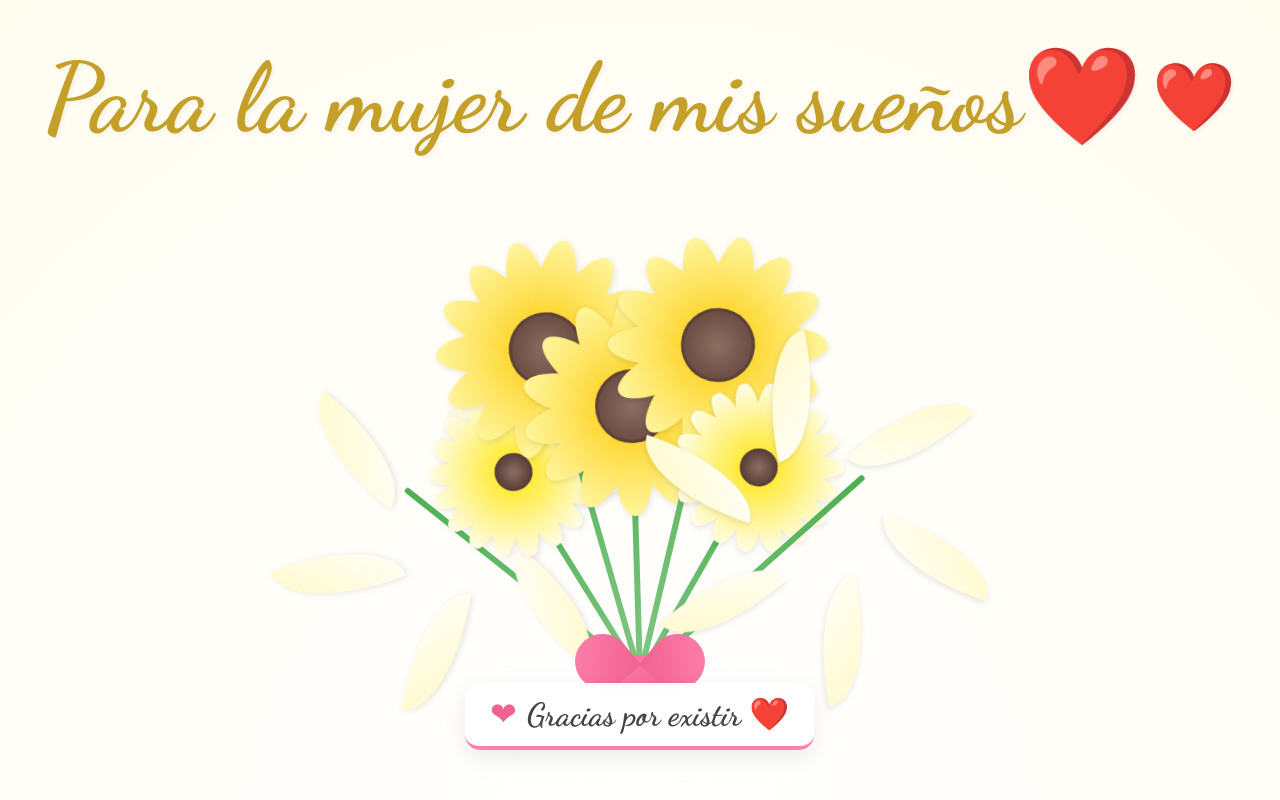
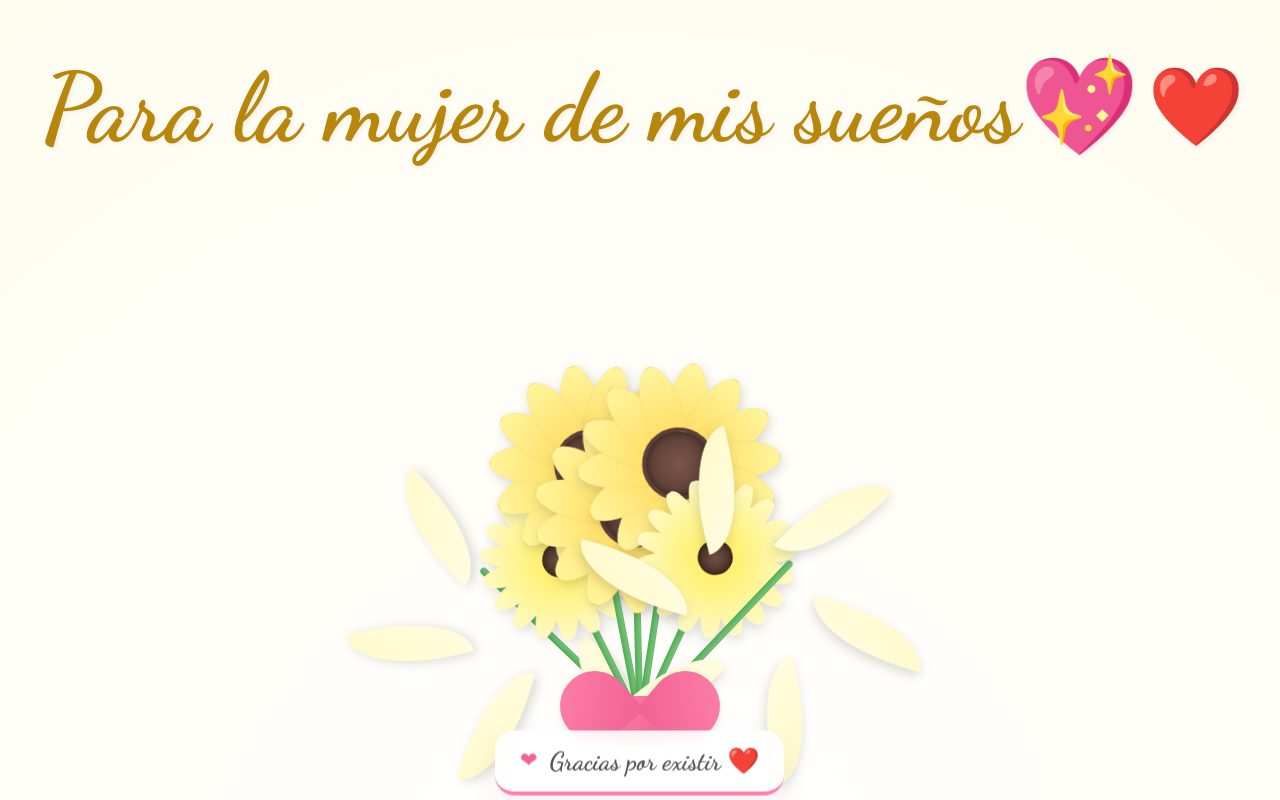
Before and after one commit to Gadiel-7/para-anita, a plain HTML site: page index.html in a window 1280 px wide. Shown: the top 800 px of the page. Drawn offline with Linux system fonts and the light colour scheme.

Commit message:
Update index.html

```diff
--- a/index.html
+++ b/index.html
@@ -7,17 +7,17 @@
     <link href="https://fonts.googleapis.com/css2?family=Montserrat:wght@300;500;600&family=Dancing+Script:wght@700&display=swap" rel="stylesheet">
     <style>
         :root {
-            --amarillo-girasol: #FDD835;
+            /* Paleta de Amarillos Vibrantes y Naturales */
+            --amarillo-girasol: #FFD54F;
             --amarillo-girasol-luz: #FFF59D;
-            --amarillo-gerbera: #FFEB3B;
+            --amarillo-gerbera: #FFEE58;
             --amarillo-lirio: #FFF9C4;
-            --girasol-centro-oscuro: #5D4037; /* Aclarado ligeramente para móvil */
-            --girasol-centro-medio: #8D6E63;
-            --verde-tallo: #4CAF50;
+            --girasol-centro-oscuro: #5D4037;
+            --girasol-centro-medio: #795548;
+            --verde-tallo: #66BB6A;
             --rosa-lazo: #FF80AB;
             --rosa-lazo-oscuro: #F06292;
-            --texto-oro: #C5A028;
-            --fondo-crema: #FFFCF5;
+            --texto-oro: #B8860B;
         }
 
         body {
@@ -25,7 +25,7 @@
             padding: 0;
             background: radial-gradient(circle at center, #ffffff 0%, #fffcf0 100%);
             font-family: 'Montserrat', sans-serif;
-            color: #333;
+            color: #444;
             display: flex;
             flex-direction: column;
             align-items: center;
@@ -33,28 +33,28 @@
             -webkit-font-smoothing: antialiased;
         }
 
-        /* --- ENCABEZADO --- */
+        /* --- ENCABEZADO ADAPTABLE --- */
         .header {
             text-align: center;
-            padding: 40px 20px 20px;
+            padding: 50px 15px 25px;
         }
 
         h1 {
             font-family: 'Dancing Script', cursive;
-            font-size: clamp(2.5rem, 10vw, 6rem); /* Responsivo */
+            font-size: clamp(3.5rem, 12vw, 6rem);
             color: var(--texto-oro);
             margin: 0;
-            text-shadow: 2px 2px 4px rgba(0,0,0,0.05);
             display: flex;
+            flex-wrap: wrap;
             align-items: center;
             justify-content: center;
-            gap: 10px;
+            gap: 15px;
+            text-shadow: 2px 2px 4px rgba(0,0,0,0.05);
         }
 
         @keyframes heartBeat {
-            0% { transform: scale(1); }
-            15% { transform: scale(1.2); }
-            30% { transform: scale(1); }
+            0%, 100% { transform: scale(1); }
+            50% { transform: scale(1.15); }
         }
 
         h1::after {
@@ -63,70 +63,86 @@
             animation: heartBeat 2s infinite ease-in-out;
         }
 
+        .dedicatoria {
+            font-size: 1.1rem;
+            font-weight: 300;
+            max-width: 600px;
+            margin: 15px auto;
+            color: #777;
+            line-height: 1.7;
+            font-style: italic;
+        }
+
         /* --- ANIMACIONES --- */
         @keyframes sway {
-            0% { transform: translateX(-50%) rotate(calc(var(--angle) - 1.8deg)); }
-            50% { transform: translateX(-50%) rotate(calc(var(--angle) + 1.8deg)); }
-            100% { transform: translateX(-50%) rotate(calc(var(--angle) - 1.8deg)); }
+            0%, 100% { transform: translateX(-50%) rotate(calc(var(--angle) - 1.5deg)); }
+            50% { transform: translateX(-50%) rotate(calc(var(--angle) + 1.5deg)); }
         }
 
         @keyframes cardFloat {
             0% { opacity: 0; transform: translateY(30px) scale(0.9) rotate(-3deg); }
             15% { opacity: 1; transform: translateY(0) scale(1) rotate(0deg); }
-            85% { opacity: 1; transform: translateY(-8px); }
+            85% { opacity: 1; transform: translateY(-10px); }
             100% { opacity: 0; transform: translateY(-40px) scale(0.95) rotate(3deg); }
         }
 
-        /* --- FRASES TIPO CARD --- */
+        /* --- FRASES TIPO CARD REDISEÑADAS (Premium) --- */
         .phrase-container {
             position: absolute;
-            bottom: -30px;
-            width: 100%;
-            height: 100px;
+            bottom: -60px; /* Debajo del lazo */
+            width: 100vw;
+            height: 120px;
             display: flex;
             justify-content: center;
-            align-items: center;
+            z-index: 150;
             pointer-events: none;
-            z-index: 150;
         }
 
         .love-card {
             position: absolute;
-            background: rgba(255, 255, 255, 0.98);
-            padding: 12px 25px;
-            border-radius: 15px;
-            box-shadow: 0 8px 25px rgba(0,0,0,0.08);
+            background: rgba(255, 255, 255, 0.9);
+            padding: 15px 25px;
+            border-radius: 20px;
+            box-shadow: 0 10px 30px rgba(0,0,0,0.06);
             border-bottom: 4px solid var(--rosa-lazo);
             display: flex;
             align-items: center;
-            gap: 10px;
+            gap: 12px;
             animation: cardFloat 6s ease-in-out forwards;
             backdrop-filter: blur(5px);
-            width: max-content;
-            max-width: 85vw;
         }
 
         .love-card span {
             font-family: 'Dancing Script', cursive;
-            font-size: clamp(1.2rem, 5vw, 2rem);
-            color: #444;
-            white-space: normal;
-            text-align: center;
+            font-size: 1.6rem;
+            color: #555;
+            white-space: nowrap;
         }
 
-        /* --- RAMO ARTÍSTICO (OPTIMIZADO MÓVIL) --- */
+        .love-card .heart-icon {
+            color: var(--rosa-lazo-oscuro);
+            font-size: 1.3rem;
+            animation: heartBeat 1.5s infinite;
+        }
+
+        /* --- RAMO RESPONSIVE (Rediseño de Flores) --- */
         .bouquet-container {
             position: relative;
             width: 100%;
-            height: clamp(350px, 70vh, 580px);
+            height: 480px;
             display: flex;
             justify-content: center;
-            margin-bottom: 80px;
+            margin-bottom: 60px;
+            transform: scale(0.9);
+        }
+
+        @media (min-width: 600px) {
+            .bouquet-container { height: 600px; transform: scale(1); }
         }
 
         .flower-wrapper {
             position: absolute;
-            bottom: 60px;
+            bottom: 70px;
             left: 50%;
             transform-origin: bottom center;
             display: flex;
@@ -138,10 +154,11 @@
         }
 
         .stem {
-            width: 6px;
+            width: 7px;
             height: var(--h);
-            background: linear-gradient(135deg, var(--verde-tallo) 0%, #81C784 100%);
+            background: linear-gradient(to right, #4CAF50, #81C784);
             border-radius: 12px;
+            box-shadow: inset -1px 0 2px rgba(0,0,0,0.1);
         }
 
         .flower-head {
@@ -151,89 +168,91 @@
             display: flex;
             justify-content: center;
             align-items: center;
-            /* Sombra suavizada para evitar oscuridad en móvil */
-            filter: drop-shadow(1px 2px 3px rgba(0,0,0,0.1));
+            filter: drop-shadow(2px 4px 6px rgba(0,0,0,0.15));
         }
 
-        /* Pétalos con Brillo Ajustado */
+        /* Nuevo Diseño Artístico de Pétalos */
         .girasol .petal {
-            width: clamp(20px, 5vw, 40px);
-            height: clamp(60px, 15vw, 110px);
-            background: linear-gradient(to top, var(--amarillo-girasol) 30%, var(--amarillo-girasol-luz) 100%);
+            width: 38px; height: 100px;
+            background: linear-gradient(to top, var(--amarillo-girasol) 0%, var(--amarillo-girasol-luz) 100%);
             border-radius: 50% 50% 20% 20%;
+            border: 0.5px solid rgba(0,0,0,0.03);
         }
         .girasol .center {
-            width: clamp(35px, 10vw, 68px);
-            height: clamp(35px, 10vw, 68px);
-            background: radial-gradient(circle, var(--girasol-centro-medio) 0%, var(--girasol-centro-oscuro) 100%);
-            border: 3px solid var(--girasol-centro-oscuro);
+            width: 65px; height: 65px;
+            background: radial-gradient(circle, var(--girasol-centro-medio) 0%, var(--girasol-centro-oscuro) 70%, #21110a 100%);
+            border: 4px solid var(--girasol-centro-oscuro);
             z-index: 10;
             border-radius: 50%;
+            box-shadow: inset 0 0 10px rgba(0,0,0,0.5);
         }
 
         .gerbera .petal {
-            width: clamp(12px, 3vw, 24px);
-            height: clamp(45px, 10vw, 85px);
-            background: linear-gradient(to top, var(--amarillo-gerbera) 20%, #FFFDE7 100%);
+            width: 22px; height: 80px;
+            background: linear-gradient(to top, var(--amarillo-gerbera) 0%, #FFF9C4 100%);
             border-radius: 40% 40% 10% 10%;
         }
         .gerbera .center {
-            width: clamp(20px, 5vw, 38px);
-            height: clamp(20px, 5vw, 38px);
-            background: radial-gradient(circle, var(--girasol-centro-medio) 0%, #3E2723 100%);
+            width: 35px; height: 35px;
+            background: radial-gradient(circle, var(--girasol-centro-medio) 0%, #2e1d13 100%);
             z-index: 10;
             border-radius: 50%;
+            box-shadow: inset 0 0 5px rgba(0,0,0,0.4);
         }
 
         .lirio .petal {
-            width: clamp(25px, 6vw, 52px);
-            height: clamp(70px, 15vw, 125px);
-            background: linear-gradient(135deg, var(--amarillo-lirio) 0%, #ffffff 100%);
+            width: 50px; height: 120px;
+            background: linear-gradient(135deg, var(--amarillo-lirio) 0%, #FFFDE7 100%);
             border-radius: 100% 0% 100% 0%;
             transform-origin: bottom center;
         }
 
         .bow {
             position: absolute;
-            bottom: 40px;
-            width: 80px; height: 40px;
+            bottom: 50px;
+            width: 90px; height: 45px;
             background: linear-gradient(135deg, var(--rosa-lazo) 0%, var(--rosa-lazo-oscuro) 100%);
             border-radius: 20px;
             z-index: 100;
-            box-shadow: 0 4px 10px rgba(0,0,0,0.1);
+            filter: drop-shadow(0 2px 3px rgba(0,0,0,0.1));
         }
         .bow::before, .bow::after {
             content: ''; position: absolute;
-            width: 55px; height: 55px;
+            width: 70px; height: 70px;
             background: inherit;
             border-radius: 50% 50% 0 50%;
-            top: -22px;
+            top: -25px;
         }
-        .bow::before { left: -25px; transform: rotate(-40deg); }
-        .bow::after { right: -25px; transform: rotate(130deg); }
+        .bow::before { left: -35px; transform: rotate(-40deg); }
+        .bow::after { right: -35px; transform: rotate(130deg); }
 
-        /* --- GALERÍA --- */
+        /* --- ÁLBUM POLAROID --- */
         .section-title {
             font-family: 'Dancing Script', cursive;
-            font-size: clamp(2rem, 8vw, 3.5rem);
+            font-size: 3.2rem;
             color: var(--texto-oro);
-            margin-top: 30px;
-            text-align: center;
+            margin-top: 50px;
+            text-shadow: 1px 1px 2px rgba(0,0,0,0.03);
         }
 
         .gallery {
             display: grid;
-            grid-template-columns: repeat(auto-fit, minmax(150px, 1fr));
+            grid-template-columns: repeat(2, 1fr); /* 2 columnas en móvil */
             gap: 20px;
+            padding: 30px 15px;
+            width: 100%;
             max-width: 1100px;
-            width: 90%;
-            padding: 20px 0;
+            box-sizing: border-box;
+        }
+
+        @media (min-width: 768px) {
+            .gallery { grid-template-columns: repeat(auto-fit, minmax(230px, 1fr)); gap: 35px; }
         }
 
         .photo-card {
             background: white;
-            padding: 10px 10px 30px;
-            box-shadow: 0 8px 20px rgba(0,0,0,0.06);
+            padding: 12px 12px 35px;
+            box-shadow: 0 8px 25px rgba(0,0,0,0.07);
             border-radius: 2px;
             transition: transform 0.4s cubic-bezier(0.175, 0.885, 0.32, 1.275);
             border: 1px solid rgba(0,0,0,0.03);
@@ -241,17 +260,17 @@
 
         .photo-card img {
             width: 100%;
-            height: 180px;
+            aspect-ratio: 1/1;
             object-fit: cover;
             border-radius: 1px;
         }
 
         .photo-card p {
             font-family: 'Dancing Script';
-            font-size: 1.2rem;
+            font-size: 1.3rem;
             margin: 15px 0 0;
             text-align: center;
-            color: #555;
+            color: #666;
         }
 
         /* --- BOTÓN Y CARTA --- */
@@ -259,38 +278,43 @@
             background: linear-gradient(135deg, var(--rosa-lazo) 0%, var(--rosa-lazo-oscuro) 100%);
             color: white;
             border: none;
-            padding: 15px 40px;
+            padding: 18px 45px;
             border-radius: 50px;
-            font-size: 1.1rem;
+            font-size: 1.25rem;
+            font-weight: 600;
             cursor: pointer;
-            margin: 40px 0;
+            margin: 50px 0;
             font-family: 'Montserrat';
-            font-weight: 600;
+            transition: transform 0.3s ease, box-shadow 0.3s ease;
             box-shadow: 0 6px 15px rgba(255,128,171,0.4);
+        }
+        .btn-magic:hover {
+            transform: translateY(-3px) scale(1.05);
+            box-shadow: 0 10px 25px rgba(255,128,171,0.5);
         }
 
         #love-letter {
             display: none;
-            max-width: 800px;
-            width: 85%;
+            width: 90%;
+            max-width: 750px;
             background: white;
-            padding: clamp(30px, 8vw, 70px);
+            padding: 50px;
             margin-bottom: 100px;
             border-left: 8px solid var(--rosa-lazo);
-            box-shadow: 0 10px 40px rgba(0,0,0,0.05);
+            border-radius: 4px;
+            box-shadow: 0 15px 40px rgba(0,0,0,0.06);
+            animation: fadeInLetter 1s ease;
         }
 
-        .letter-title {
-            font-family: 'Dancing Script', cursive;
-            font-size: clamp(1.8rem, 6vw, 3.2rem);
-            color: var(--texto-oro);
-            margin-bottom: 25px;
+        @keyframes fadeInLetter {
+            from { opacity: 0; transform: translateY(30px); }
+            to { opacity: 1; transform: translateY(0); }
         }
 
         .letter-text {
-            line-height: 1.7;
-            color: #444;
+            line-height: 1.8;
             font-size: 1.1rem;
+            color: #555;
             text-align: justify;
         }
 
@@ -301,30 +325,26 @@
             color: var(--rosa-lazo-oscuro);
             margin-top: 30px;
         }
-
-        @media (max-width: 600px) {
-            .gallery { grid-template-columns: repeat(2, 1fr); gap: 10px; }
-            .photo-card img { height: 140px; }
-            .flower-wrapper { bottom: 40px; }
-        }
     </style>
 </head>
 <body>
 
     <header class="header">
-        <h1>Para la mujer de mis sueños❤️</h1>
+        <h1>Para la mujer de mis sueños💖</h1>
+
     </header>
 
     <div class="bouquet-container">
-        <div class="flower-wrapper" style="--angle: -50deg; --h: clamp(150px, 40vh, 300px); --delay: 0s;"><div class="flower-head lirio" id="l1"></div><div class="stem"></div></div>
-        <div class="flower-wrapper" style="--angle: -30deg; --h: clamp(120px, 30vh, 240px); --delay: 0.5s;"><div class="flower-head gerbera" id="ge1"></div><div class="stem"></div></div>
-        <div class="flower-wrapper" style="--angle: -15deg; --h: clamp(180px, 45vh, 340px); --delay: 1.2s;"><div class="flower-head girasol" id="gi1"></div><div class="stem"></div></div>
-        <div class="flower-wrapper" style="--angle: 0deg; --h: clamp(140px, 35vh, 270px); --delay: 0.8s;"><div class="flower-head girasol" id="gi2"></div><div class="stem"></div></div>
-        <div class="flower-wrapper" style="--angle: 15deg; --h: clamp(180px, 45vh, 340px); --delay: 0.3s;"><div class="flower-head girasol" id="gi3"></div><div class="stem"></div></div>
-        <div class="flower-wrapper" style="--angle: 30deg; --h: clamp(120px, 30vh, 240px); --delay: 1.5s;"><div class="flower-head gerbera" id="ge2"></div><div class="stem"></div></div>
-        <div class="flower-wrapper" style="--angle: 50deg; --h: clamp(150px, 40vh, 300px); --delay: 0.7s;"><div class="flower-head lirio" id="l2"></div><div class="stem"></div></div>
+        <div class="flower-wrapper" style="--angle: -45deg; --h: 220px; --delay: 0s;"><div class="flower-head lirio" id="l1"></div><div class="stem"></div></div>
+        <div class="flower-wrapper" style="--angle: -25deg; --h: 180px; --delay: 0.5s;"><div class="flower-head gerbera" id="ge1"></div><div class="stem"></div></div>
+        <div class="flower-wrapper" style="--angle: -10deg; --h: 260px; --delay: 1.2s;"><div class="flower-head girasol" id="gi1"></div><div class="stem"></div></div>
+        <div class="flower-wrapper" style="--angle: 0deg; --h: 210px; --delay: 0.8s;"><div class="flower-head girasol" id="gi2"></div><div class="stem"></div></div>
+        <div class="flower-wrapper" style="--angle: 10deg; --h: 260px; --delay: 0.3s;"><div class="flower-head girasol" id="gi3"></div><div class="stem"></div></div>
+        <div class="flower-wrapper" style="--angle: 25deg; --h: 180px; --delay: 1.5s;"><div class="flower-head gerbera" id="ge2"></div><div class="stem"></div></div>
+        <div class="flower-wrapper" style="--angle: 45deg; --h: 220px; --delay: 0.7s;"><div class="flower-head lirio" id="l2"></div><div class="stem"></div></div>
 
         <div class="bow"></div>
+
         <div class="phrase-container" id="phrase-box"></div>
     </div>
 
@@ -334,19 +354,19 @@
         <div class="photo-card" style="transform: rotate(-3deg)"><img src="WhatsApp Image 2026-03-21 at 19.59.15.jpeg" alt="1"><p>Nuestro inicio</p></div>
         <div class="photo-card" style="transform: rotate(2deg)"><img src="image copy.png" alt="2"><p>Tu sonrisa</p></div>
         <div class="photo-card" style="transform: rotate(-1deg)"><img src="image copy 2.png" alt="3"><p>3/3❤️</p></div>
-        <div class="photo-card" style="transform: rotate(4deg)"><img src="image copy 3.png" alt="4"><p>Nuestras Aventuras❤️</p></div>
+        <div class="photo-card" style="transform: rotate(4deg)"><img src="image copy 3.png" alt="4"><p>Aventuras❤️</p></div>
         <div class="photo-card" style="transform: rotate(-2deg)"><img src="image.png" alt="5"><p>Noches juntos</p></div>
         <div class="photo-card" style="transform: rotate(3deg)"><img src="image copy 5.png" alt="6"><p>Mi lugar favorito</p></div>
         <div class="photo-card" style="transform: rotate(-4deg)"><img src="image copy 4.png" alt="7"><p>Nuestra Ofi</p></div>
         <div class="photo-card" style="transform: rotate(1deg)"><img src="image copy 6.png" alt="8"><p>Por siempre</p></div>
     </div>
 
-    <button class="btn-magic" onclick="revealLetter()">Te escribi una pequeña carta💖</button>
+    <button class="btn-magic" onclick="revealLetter()">Te escribí una carta 💖</button>
 
     <div id="love-letter">
-        <h3 class="letter-title">Para mi niña hermosa, Anita</h3>
+        <h3 style="font-family: 'Dancing Script'; font-size: 2.5rem; color: var(--texto-oro); margin: 0 0 25px;">Para mi niña hermosa, Anita</h3>
         <div class="letter-text">
-            <p>Esta vez no te pude dar rosas amarillas pero como el años pasado, te hago estas digitales con todo mi amor
+             <p>Esta vez no te pude dar rosas amarillas pero como el años pasado, te hago estas digitales con todo mi amor
                y con todo mi corazon, no quiero que en esta relación se pierdan los buenos momentos, al contrario quiero que
                se dupliquen y estar siempre junto a ti, en esta vida y en todas las posibles por siempre y para siempre, compartir caada momento,
                cada logro y también cada derrota por que estare contigo en las buenas, en las mala y en las peores por que somos y siempre seremos muy unidos
@@ -356,6 +376,7 @@
                a nuestra hermosa perrita que llego para fortalecer mas nuestro amor y claro también para fortalecer nuestra paciencia JAJAJA en fin solo queria hacerte este pequeño detalle para que recuerdes y tengas presente que te amo
                y quiero estar contigo por siempre y para siempre, Te amo mucho❤️.
             </p>
+
         </div>
         <div class="signature">Con todo mi amor... ❤️</div>
     </div>
@@ -374,21 +395,22 @@
 
         function createFloatingCard() {
             const container = document.getElementById('phrase-box');
-            if(container.children.length > 3) return;
+            if(container.children.length > 2) return; // Limitar cards simultáneas
 
             const card = document.createElement('div');
             card.className = 'love-card';
-            card.innerHTML = `
-                <span class="heart-icon" style="color:var(--rosa-lazo-oscuro)">❤</span>
-                <span>${phrases[Math.floor(Math.random() * phrases.length)]}</span>
-            `;
+            card.innerHTML = `<span class="heart-icon">❤</span><span>${phrases[Math.floor(Math.random() * phrases.length)]}</span>`;
+
+            // Variación lateral aleatoria
             const offset = (Math.random() - 0.5) * 60;
             card.style.transform = `translateX(${offset}px)`;
+
             container.appendChild(card);
             setTimeout(() => card.remove(), 6000);
         }
 
-        setInterval(createFloatingCard, 4000);
+        // Crear una card cada 3.5 segundos
+        setInterval(createFloatingCard, 3500);
 
         function buildFlower(id, count, step) {
             const head = document.getElementById(id);
@@ -403,7 +425,6 @@
             if(!head.classList.contains('lirio')) {
                 const c = document.createElement('div');
                 c.className = 'center';
-                c.style.borderRadius = '50%';
                 head.appendChild(c);
             }
         }
```
